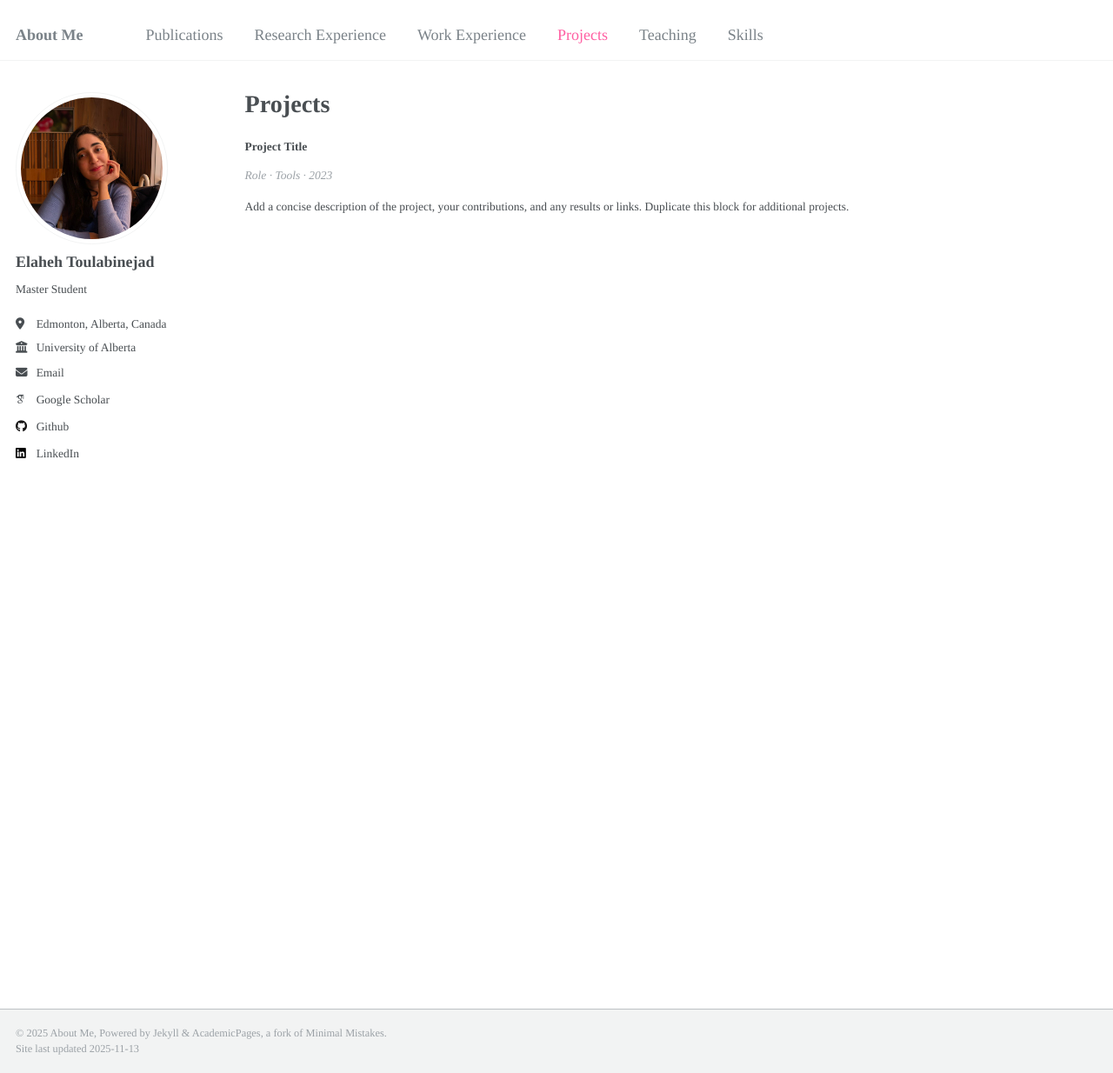
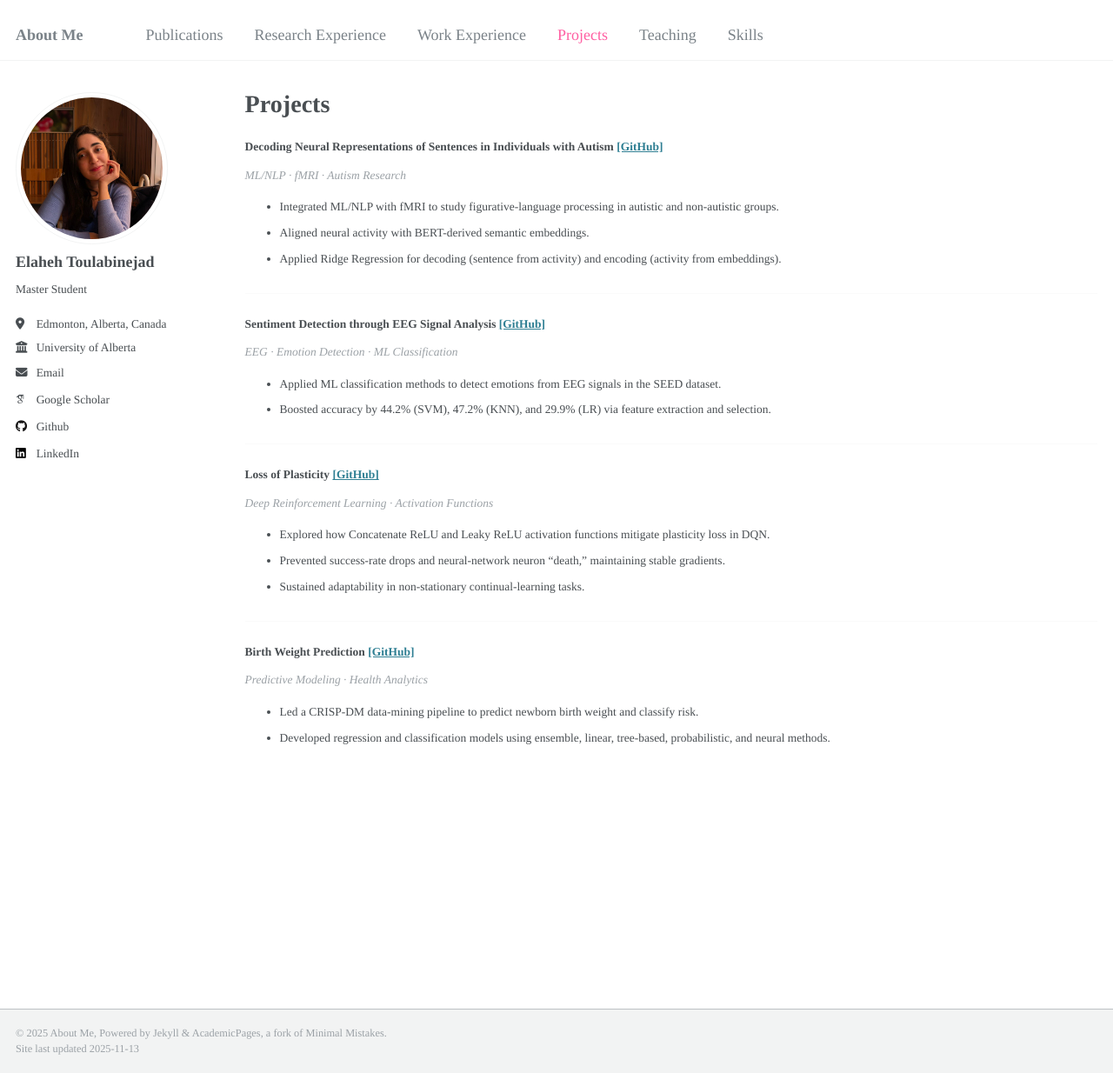
Before and after one commit to ellietoulabi/ellietoulabi.github.io, a Jekyll site: the page built from _pages/projects.md, in a window 1280 px wide and 1234 px high. Shown: the whole window at 87% size. Built offline with Jekyll 4.4.1, drawn with Linux system fonts in a browser that asks for light colours; some web fonts are replaced.

Commit message:
pages contents  added

```diff
--- a/_pages/projects.md
+++ b/_pages/projects.md
@@ -9,8 +9,40 @@ author_profile: true
 
 <div class="projects-page">
   <section class="project">
-    <h3>Project Title</h3>
-    <p class="projects-page__meta">Role · Tools · 2023</p>
-    <p>Add a concise description of the project, your contributions, and any results or links. Duplicate this block for additional projects.</p>
+    <h3>Decoding Neural Representations of Sentences in Individuals with Autism <a href="https://github.com/" target="_blank" rel="noopener noreferrer">[GitHub]</a></h3>
+    <p class="projects-page__meta">ML/NLP · fMRI · Autism Research</p>
+    <ul>
+      <li>Integrated ML/NLP with fMRI to study figurative-language processing in autistic and non-autistic groups.</li>
+      <li>Aligned neural activity with BERT-derived semantic embeddings.</li>
+      <li>Applied Ridge Regression for decoding (sentence from activity) and encoding (activity from embeddings).</li>
+    </ul>
+  </section>
+
+  <section class="project">
+    <h3>Sentiment Detection through EEG Signal Analysis <a href="https://github.com/" target="_blank" rel="noopener noreferrer">[GitHub]</a></h3>
+    <p class="projects-page__meta">EEG · Emotion Detection · ML Classification</p>
+    <ul>
+      <li>Applied ML classification methods to detect emotions from EEG signals in the SEED dataset.</li>
+      <li>Boosted accuracy by 44.2% (SVM), 47.2% (KNN), and 29.9% (LR) via feature extraction and selection.</li>
+    </ul>
+  </section>
+
+  <section class="project">
+    <h3>Loss of Plasticity <a href="https://github.com/" target="_blank" rel="noopener noreferrer">[GitHub]</a></h3>
+    <p class="projects-page__meta">Deep Reinforcement Learning · Activation Functions</p>
+    <ul>
+      <li>Explored how Concatenate ReLU and Leaky ReLU activation functions mitigate plasticity loss in DQN.</li>
+      <li>Prevented success-rate drops and neural-network neuron “death,” maintaining stable gradients.</li>
+      <li>Sustained adaptability in non-stationary continual-learning tasks.</li>
+    </ul>
+  </section>
+
+  <section class="project">
+    <h3>Birth Weight Prediction <a href="https://github.com/" target="_blank" rel="noopener noreferrer">[GitHub]</a></h3>
+    <p class="projects-page__meta">Predictive Modeling · Health Analytics</p>
+    <ul>
+      <li>Led a CRISP-DM data-mining pipeline to predict newborn birth weight and classify risk.</li>
+      <li>Developed regression and classification models using ensemble, linear, tree-based, probabilistic, and neural methods.</li>
+    </ul>
   </section>
 </div>
```
Also changed, not shown: _pages/research-experience.md (+28 -3 lines), _pages/skills.md (+15 -13 lines), _pages/work-experience.md (+30 -3 lines).
